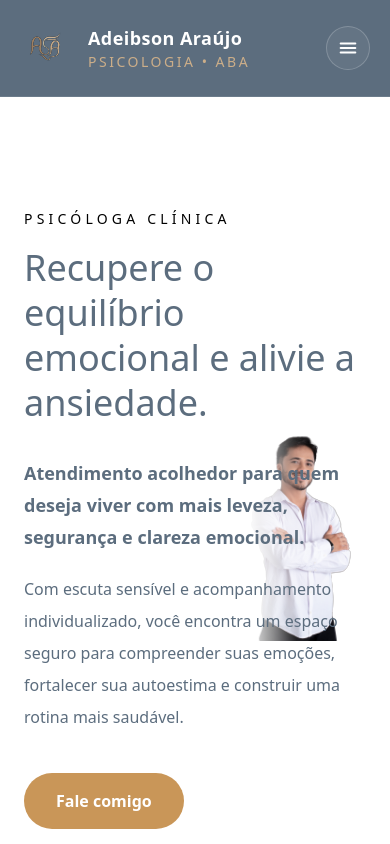
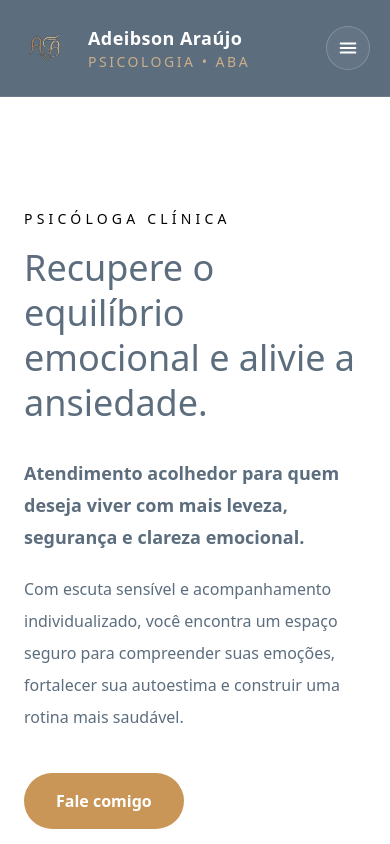
Before and after one commit to LucasSampaioOliveira1/Landing-Page-Adeib, a Next.js app: page / in a window 390 px wide. Shown: the top 844 px of the page. Built offline with nearby package versions, Linux system fonts and the light colour scheme.

Commit message:
homeresponsive

```diff
--- a/components/HomeSection.tsx
+++ b/components/HomeSection.tsx
@@ -1,7 +1,7 @@
 export default function Home() {
   return (
     <section
-      className="relative flex min-h-screen items-center overflow-hidden bg-white"
+      className="relative flex min-h-screen items-center overflow-hidden bg-white max-[920px]:!bg-none"
       style={{
         backgroundImage:
           "linear-gradient(90deg, rgba(255, 255, 255, 0.96) 0%, rgba(255, 255, 255, 0.92) 28%, rgba(255, 255, 255, 0.55) 40%, rgba(255, 255, 255, 0.12) 52%, rgba(255, 255, 255, 0) 62%), url('/img/Foto3.svg')",
```
